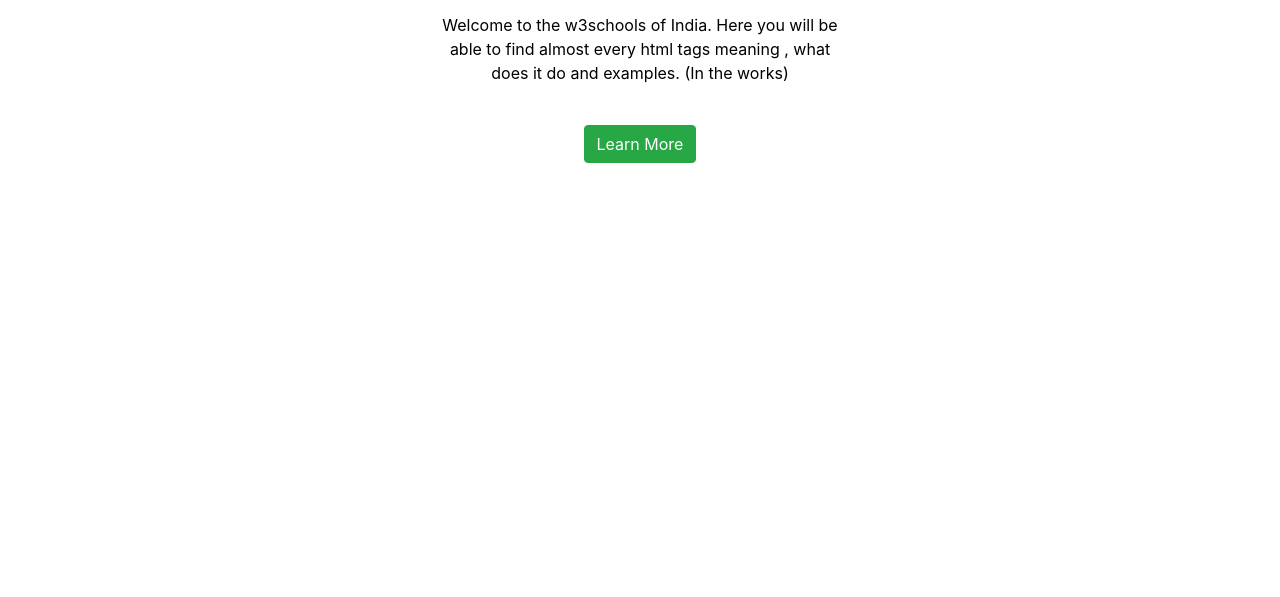
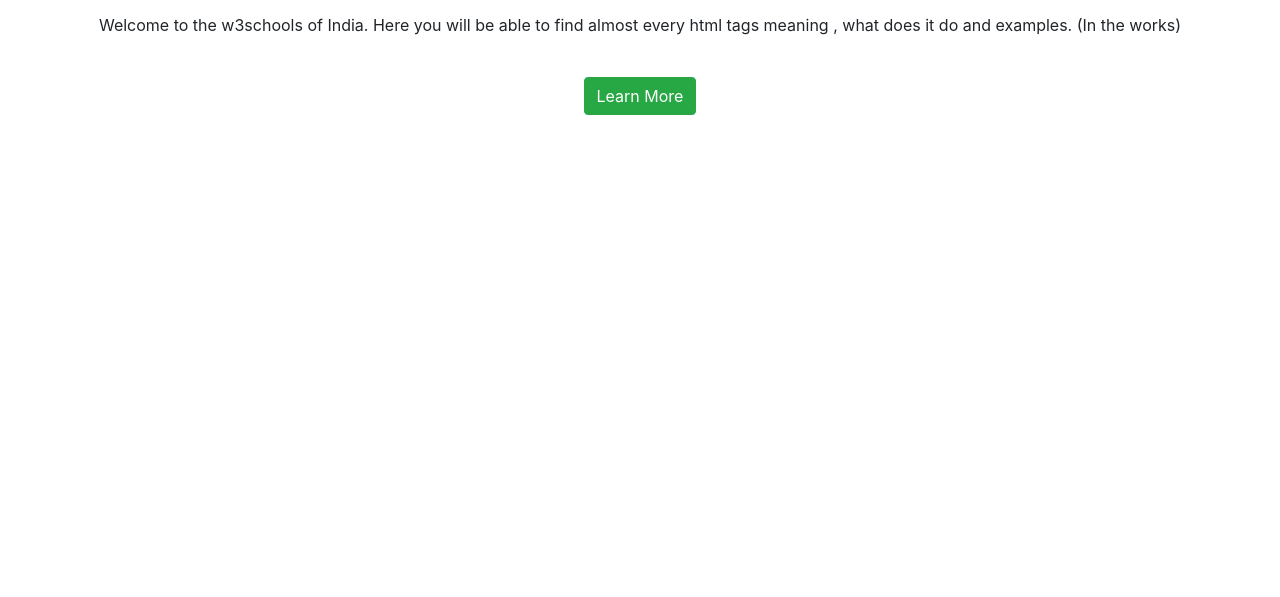
Before and after one commit to chillfn/Indian-w3Schools-Project, a plain HTML site: page index.html in a window 1280 px wide. Shown: the part 203-800 px from the top of the page. Drawn offline with nearby package versions, Linux system fonts and the light colour scheme.

Commit message:
Update index.html

```diff
--- a/index.html
+++ b/index.html
@@ -17,11 +17,7 @@
 
         }
 
-        .custom-border{
-            width:400px;
 
-            color:rgb(0, 0, 0);
-        }
 
 
 
```
